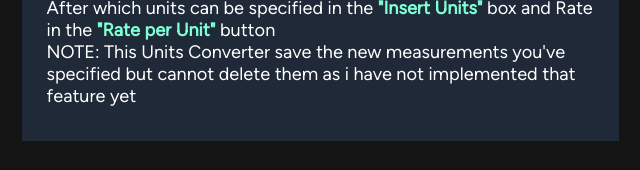
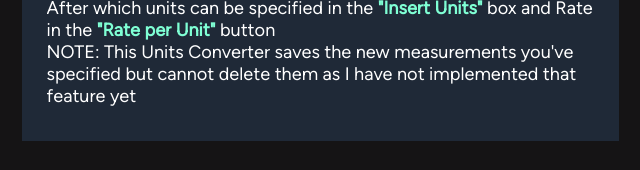
Before and after one commit to Southstar-Akin/Unit-converter, a plain HTML site: page about.html in a window 1280 px wide. Shown: the part 480-650 px from the top of the page, 320-960 px from the left. Drawn offline with Linux system fonts and the light colour scheme.

Commit message:
Update about.html

```diff
--- a/about.html
+++ b/about.html
@@ -26,7 +26,7 @@
           Hitting the <b>"Convert"</b> buttons translates results into the section beneath <br>
           <p> <b> New measurements </b>can also be added by tapping on the <b>"Add new rate"</b> button and following the prompts</p>
           After which units can be specified in the <b>"Insert Units"</b> box and Rate in the <b>"Rate per Unit"</b> button <br>
-          <p>NOTE: This Units Converter save the new measurements you've specified but cannot delete them as i have not implemented that feature yet</p>
+          <p>NOTE: This Units Converter saves the new measurements you've specified but cannot delete them as I have not implemented that feature yet</p>
           <p class="las">About me</p>
           <img src="my pix.png" alt="" class="me">
           <p class="up">My name is <b>Akinbile Oluwaseyi Tony</b>, I am a Front End Developer in the making and this is one of my projects.
```
